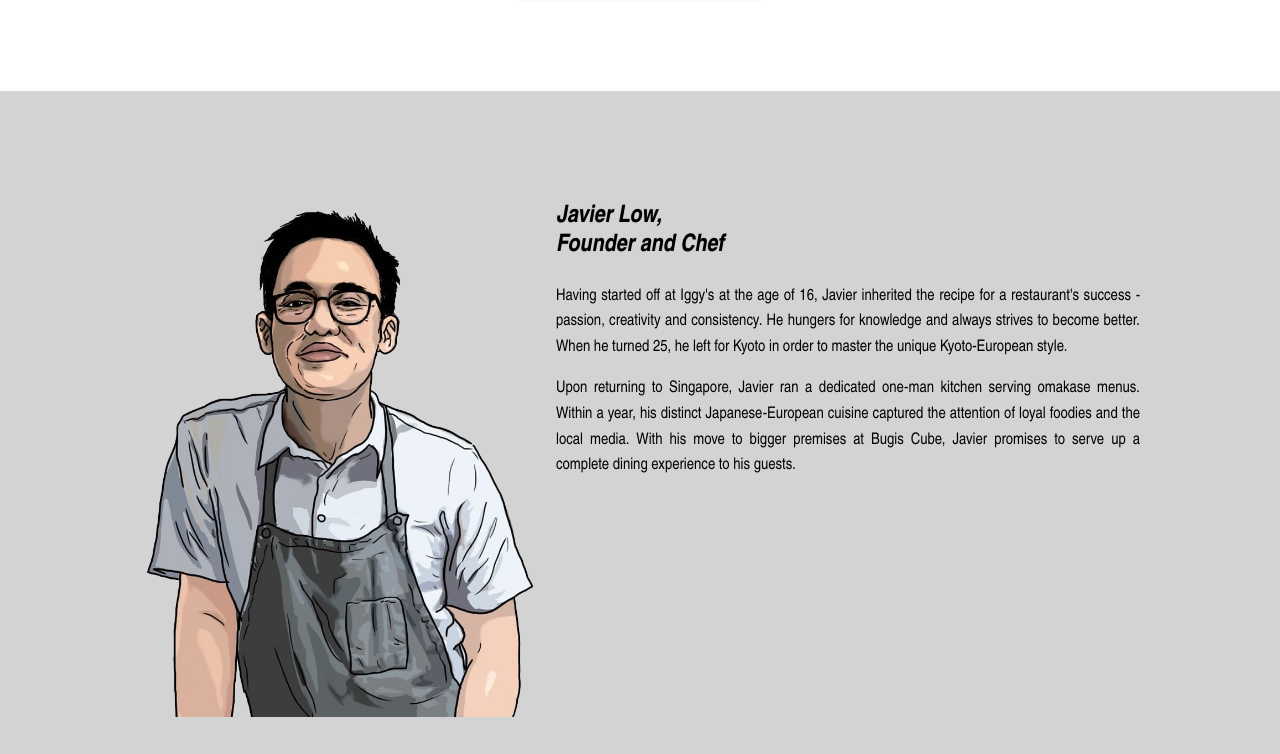
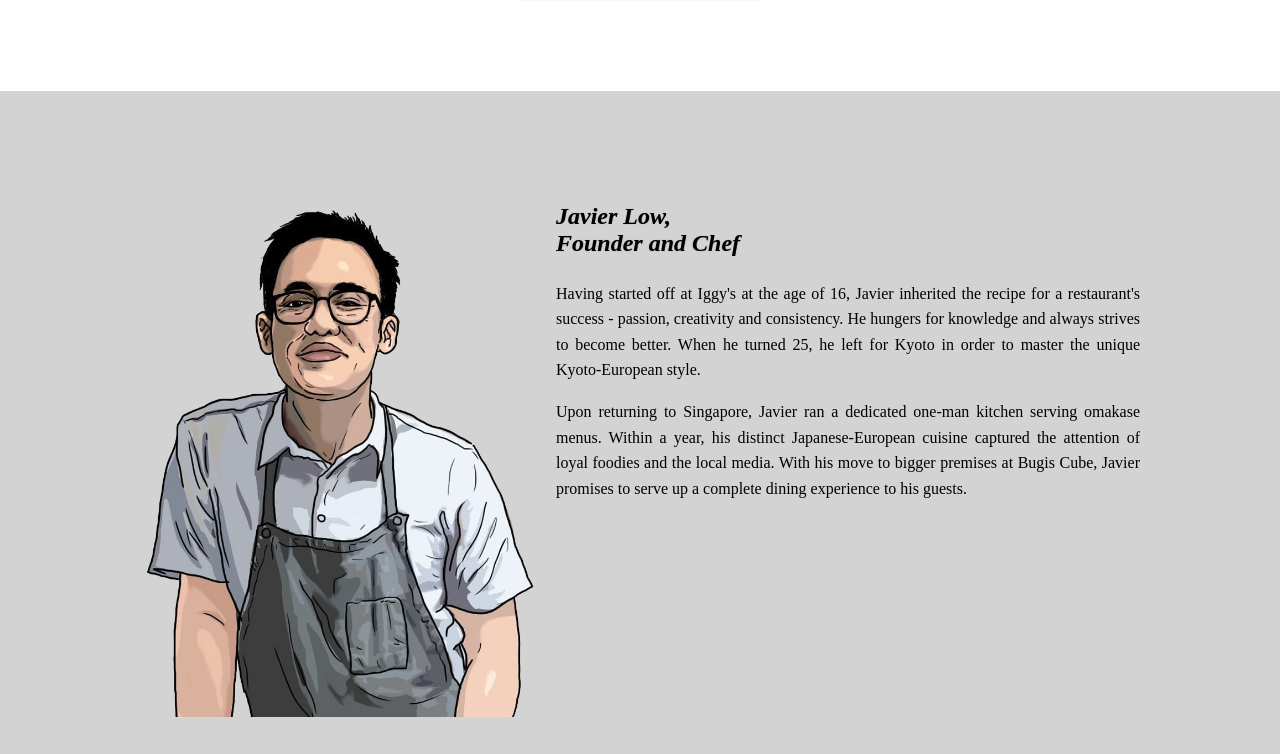
Before and after one commit to topplingturkey/ilden, a plain HTML site: page index.html in a window 1280 px wide. Shown: the part 684-1438 px from the top of the page. Drawn offline with Linux system fonts and the light colour scheme.

Commit message:
Update styles.css

```diff
--- a/styles.css
+++ b/styles.css
@@ -119,7 +119,7 @@ h2 span:hover {
 
 h3 {
     font-size: 1.5em;
-    font-family: "Arial Narrow";
+    font-family: "Arial Narrow, Arial, sans-serif";
     font-style: italic;
     text-shadow: 0 0 1px gray;
     padding: 3em 0 0 0;
@@ -144,7 +144,7 @@ header {
 }
 
 p {
-    font-family: "Arial Narrow";
+    font-family: "Arial Narrow, Arial, sans-serif";
     line-height: 1.6em;
     text-align: justify;
 }
```
